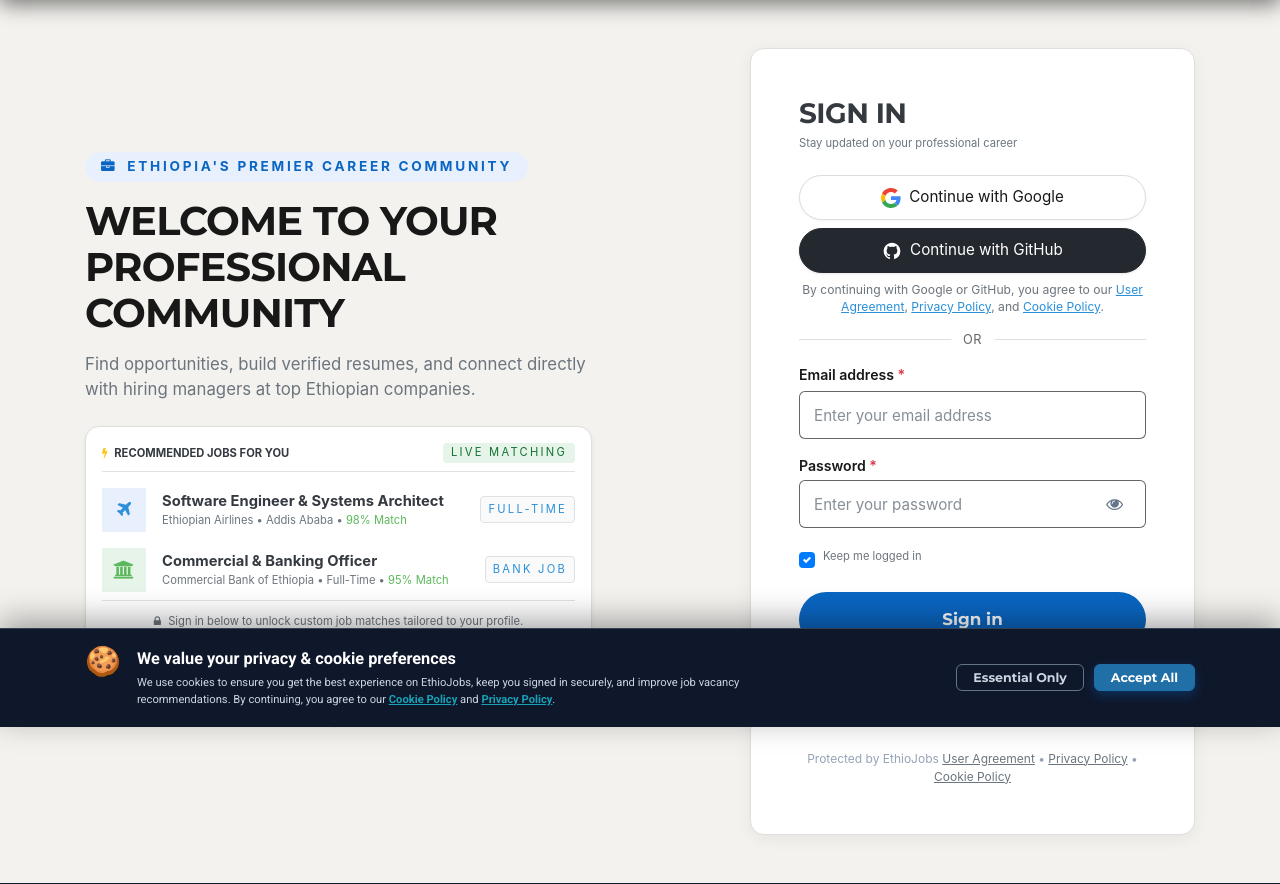
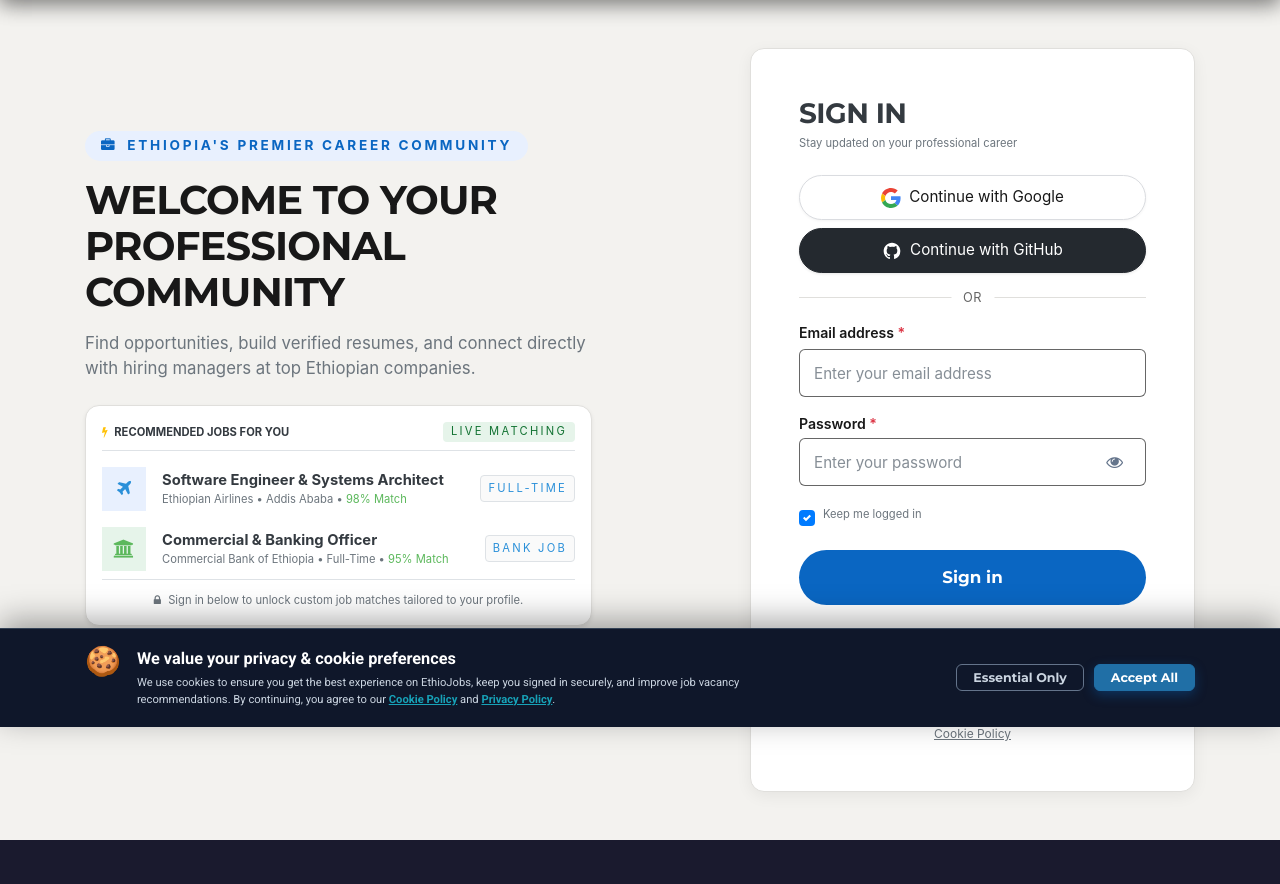
Before and after one commit to wuba21/Django-online-Job-Portal-system, a Django app: page /en/accounts/login/?next=/en/analytics-dashboard/ in a window 1280 px wide. Shown: the part 73-957 px from the top of the page. Run offline with Django 3.2, Linux system fonts and the light colour scheme; data comes from the database, SQL or seed files in the repository; data that the repository does not hold is empty; parts of the project's set-up code (start-up, migrations or seed data) failed here and were passed over; some libraries are stand-ins or nearby versions.

Commit message:
fix(ui): remove duplicate User Agreement notice and defer Chart.js on analytics dashboard

```diff
--- a/templates/accounts/login.html
+++ b/templates/accounts/login.html
@@ -155,16 +155,6 @@
                             </div>
                             <span class="btn-label font-weight-600">{% trans "Continue with GitHub" %}</span>
                         </a>
-
-                        <!-- Social Login Privacy & Terms Notice -->
-                        <div class="mt-2 text-center">
-                            <small class="text-muted" style="font-size: 0.76rem; line-height: 1.4; display: block;">
-                                {% trans "By continuing with Google or GitHub, you agree to our" %}
-                                <a href="{% url 'jobs:user-agreement' %}" target="_blank" class="text-primary font-weight-600" style="text-decoration: underline;">{% trans "User Agreement" %}</a>,
-                                <a href="{% url 'jobs:privacy-policy' %}" target="_blank" class="text-primary font-weight-600" style="text-decoration: underline;">{% trans "Privacy Policy" %}</a>,
-                                {% trans "and" %} <a href="{% url 'jobs:cookie-policy' %}" target="_blank" class="text-primary font-weight-600" style="text-decoration: underline;">{% trans "Cookie Policy" %}</a>.
-                            </small>
-                        </div>
                     </div>
 
                     <!-- Clean Divider -->
```
Also changed, not shown: templates/admin/admin_dashboard.html (+19 -4 lines).
